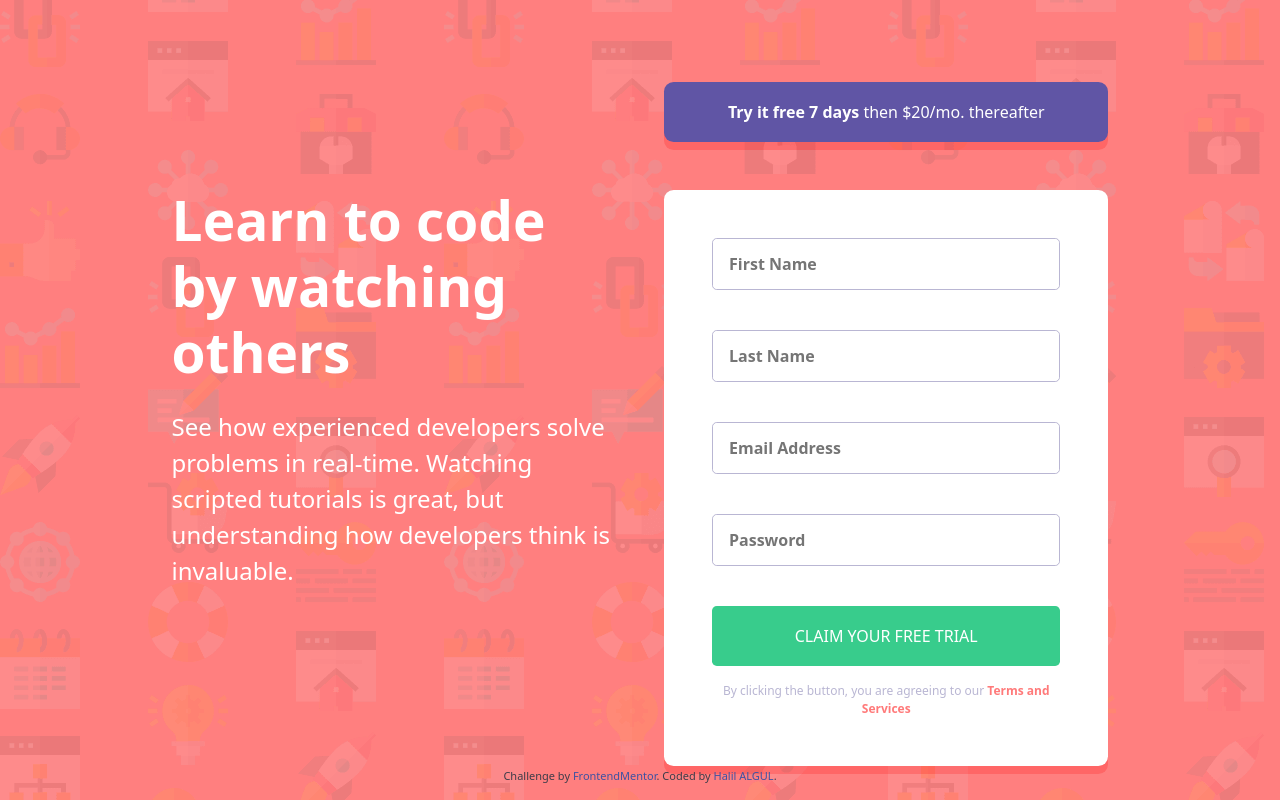
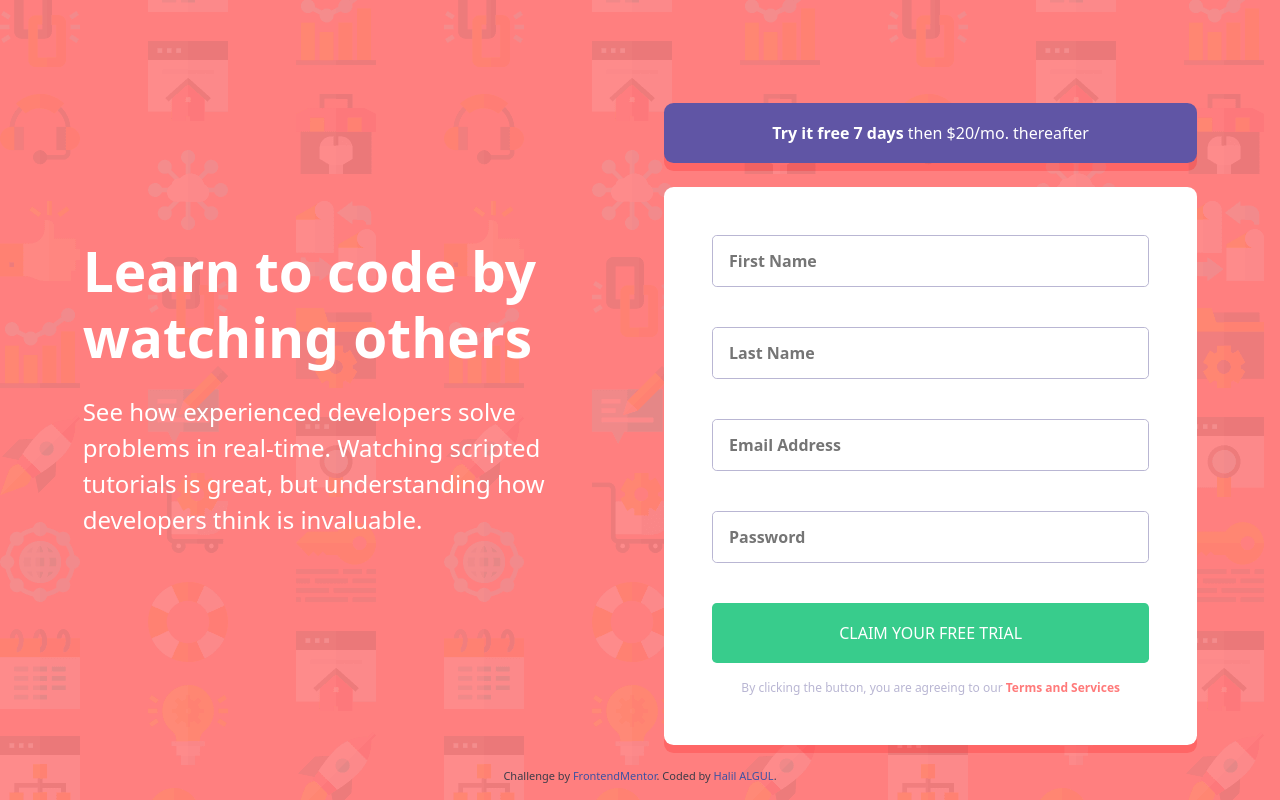
Before and after one commit to halibal/intro-component-with-signup-form, a plain HTML site: page index.html in a window 1280 px wide. Drawn offline with nearby package versions, Linux system fonts and the light colour scheme.

Commit message:
col-lg-5 changed to col-lg-6

```diff
--- a/index.html
+++ b/index.html
@@ -27,7 +27,7 @@
 		<main class="col-10 d-lg-flex justify-content-center align-items-center">
 
 			<!-- main text left-panel starts -->
-			<div id="leftPanel" class="col-lg-5 text-white text-center text-md-start biggerFont me-md-5">
+			<div id="leftPanel" class="col-lg-6 text-white text-center text-md-start biggerFont me-md-5">
 				<h1 class="fw-bolder">Learn to code by watching others</h1>
 				<p class="my-4 fs-4">See how experienced developers solve problems in real-time. Watching scripted tutorials is great, but understanding how developers think is invaluable.</h2>
 			</div>
@@ -35,10 +35,10 @@
 
 
 			<!-- form and trial right-panel start -->
-			<div id="rightPanel" class="col-lg-5">
+			<div id="rightPanel" class="col-lg-6">
 
 				<!-- free trial -->
-				<div class="bg-purple borderRadius mt-5 mb-5 shadowBottom text-center">
+				<div class="bg-purple borderRadius mt-5 mb-4 shadowBottom text-center">
 					<button class="btn text-white w-100 h-100 borderRadius"><span class="fw-bold">Try it free 7 days</span> then <br class="d-md-none"> $20/mo. thereafter</button>
 				</div>
 
```
